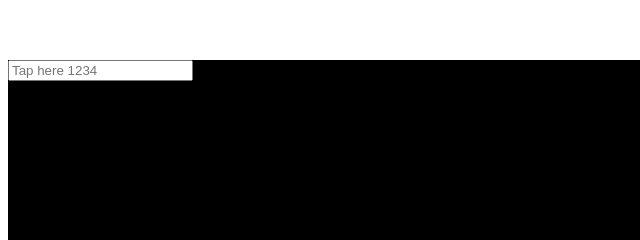
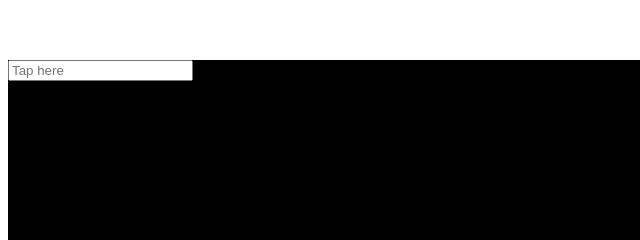
Before and after one commit to liamdebeasi/chromium-scroll, a website: page www/index.html in a window 1280 px wide. Shown: the part 448-688 px from the top of the page, 0-640 px from the left. Drawn offline with Linux system fonts and the light colour scheme.

Commit message:
Update index.html

```diff
--- a/www/index.html
+++ b/www/index.html
@@ -13,7 +13,7 @@
   </head>
   <body>
     <div id="pane-container">
-      <input placeholder="Tap here 1234" />
+      <input placeholder="Tap here" />
     </div>
   </body>
 </html>
```
